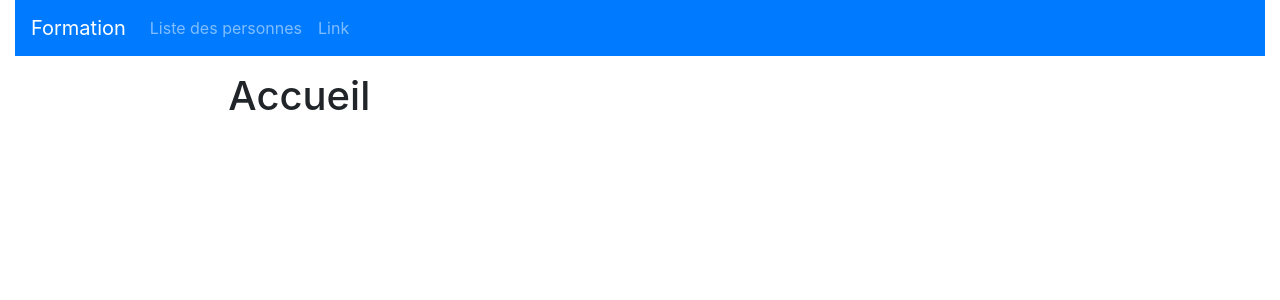
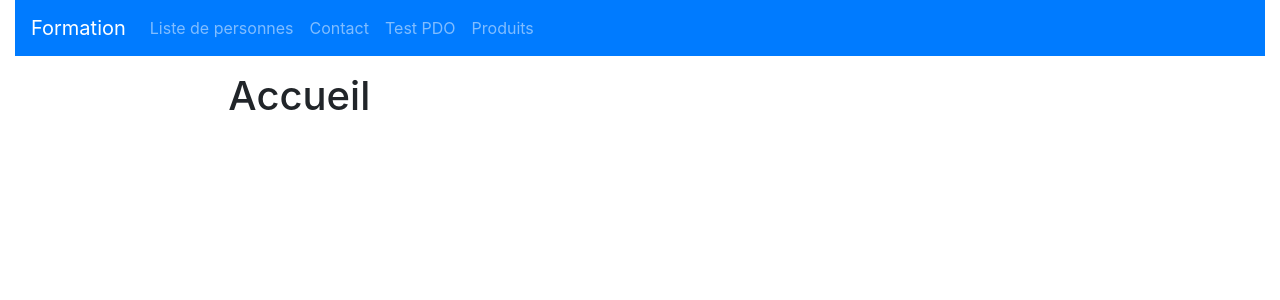
Before and after one commit to smaloron/formation-php-pdo-avril-2020, a PHP site: page /www/index.php in a window 1280 px wide. Shown: the top 300 px of the page. Run offline with PHP 8.4, Linux system fonts and the light colour scheme.

Commit message:
Gestion dynamique de la navigation

```diff
--- a/config.php
+++ b/config.php
@@ -1,5 +1,14 @@
 <?php
 
+//Infos de connexion à la base de données
 define("DSN", "mysql:host=localhost;dbname=formation_php;charset=utf8");
 define("DB_USER", "root");
 define("DB_PASS", "");
+
+//Liste des liens de la barre de navigation
+$navbarLinks = [
+    "Liste de personnes" => "personList",
+    "Contact" => "contact",
+    "Test PDO" => "pdo",
+    'Produits' => "product"
+];
--- a/views/navbar.php
+++ b/views/navbar.php
@@ -9,12 +9,11 @@
     <!-- Liste des liens de la navbar -->
     <div class="collapse navbar-collapse" id="navbarSupportedContent">
         <ul class="navbar-nav mr-auto">
-            <li class="nav-item <?= $controller=="personList"?"active":"" ?>">
-                <a class="nav-link" href="/?page=personList">Liste des personnes</a>
-            </li>
-            <li class="nav-item">
-                <a class="nav-link" href="#">Link</a>
-            </li>
+            <?php foreach($navbarLinks as $label => $link): ?>
+                <li class="nav-item <?= $controller==$link?"active":"" ?>">
+                    <a class="nav-link" href="/?page=<?= $link ?>"><?= $label ?></a>
+                </li>
+            <?php endforeach ?>
         </ul>
     </div>
 </nav>
```
